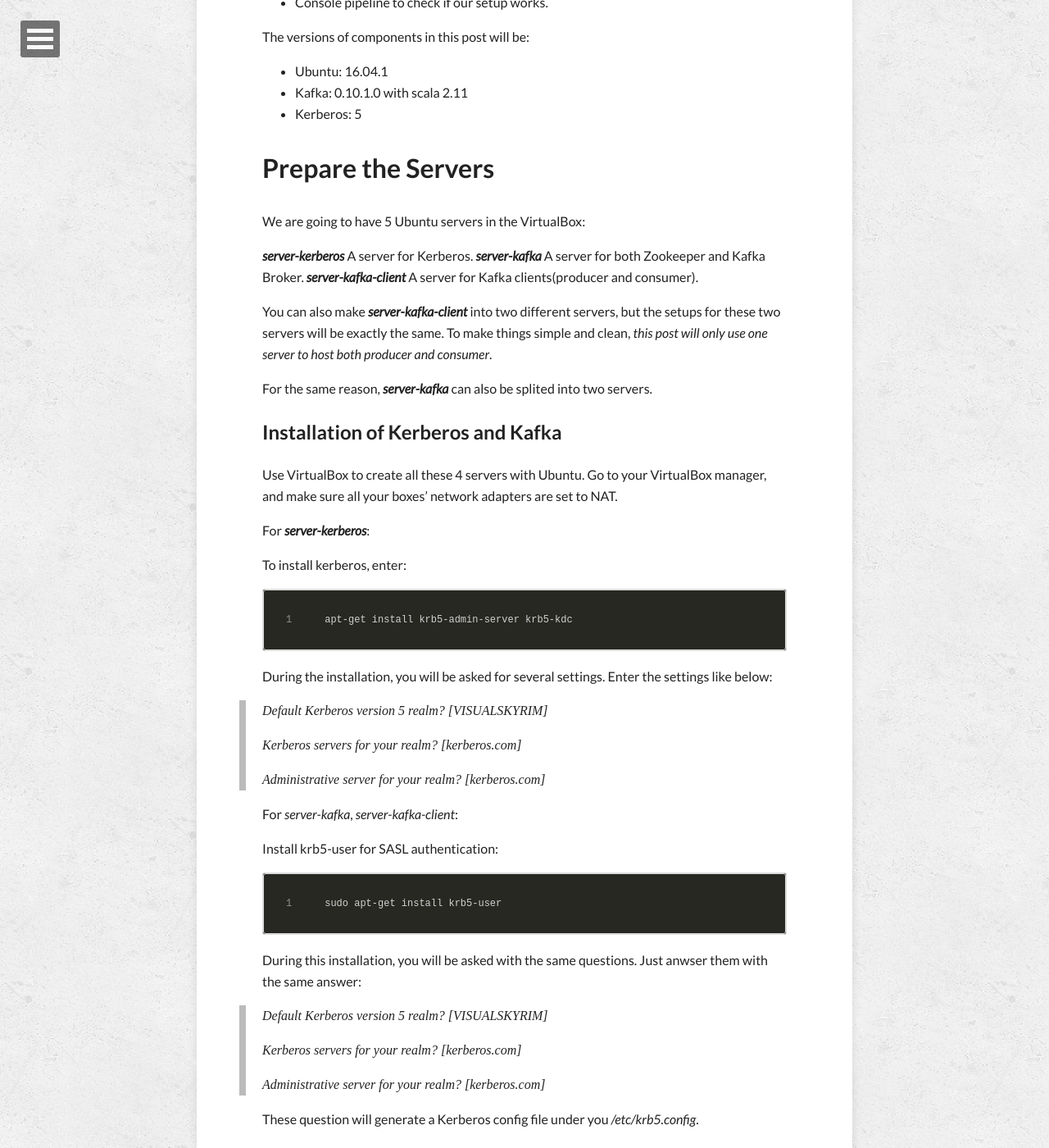
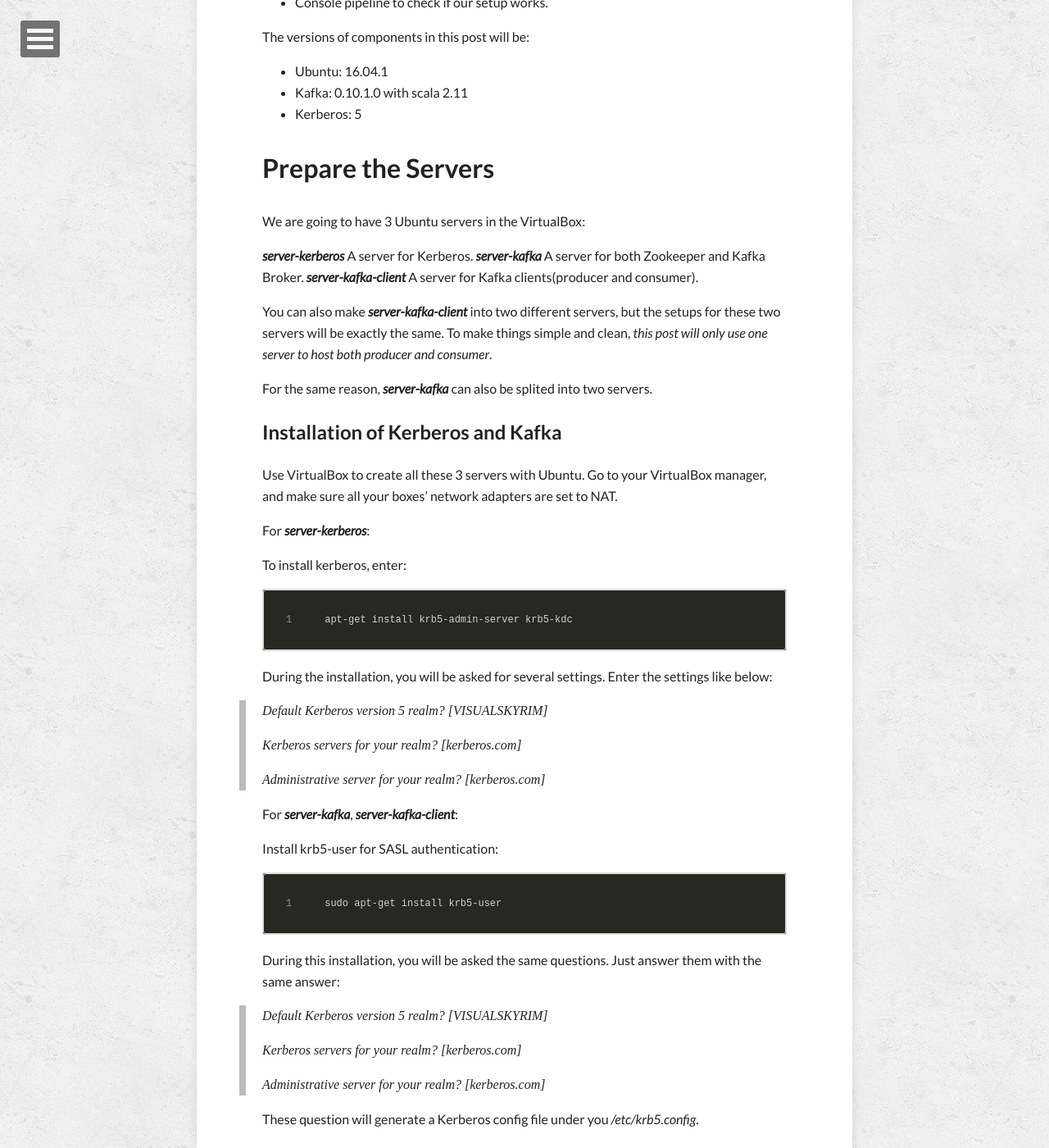
Before and after one commit to visualskyrim/visualskyrim.github.io, a Jekyll site: the page built from _posts/2017-01-26-build-kafka-with-kerberos.md, in a window 1280 px wide and 1400 px high, scrolled down 739 px. Shown: the whole window at 82% size. Built offline with Jekyll 4.4.1, drawn with Linux system fonts in a browser that asks for light colours; nearby versions of some CDN libraries; comment, search, counter and statistics services are not loaded; some of the changed text lies outside the part shown.

Commit message:
Fix typo in the post

````diff
--- a/_posts/2017-01-26-build-kafka-with-kerberos.md
+++ b/_posts/2017-01-26-build-kafka-with-kerberos.md
@@ -29,7 +29,7 @@ The versions of components in this post will be:
 
 # Prepare the Servers
 
-We are going to have 5 Ubuntu servers in the VirtualBox:
+We are going to have 3 Ubuntu servers in the VirtualBox:
 
 ***server-kerberos*** A server for Kerberos.
 ***server-kafka*** A server for both Zookeeper and Kafka Broker.
@@ -42,7 +42,7 @@ For the same reason, ***server-kafka*** can also be splited into two servers.
 
 ## Installation of Kerberos and Kafka
 
-Use VirtualBox to create all these 4 servers with Ubuntu.
+Use VirtualBox to create all these 3 servers with Ubuntu.
 Go to your VirtualBox manager, and make sure all your boxes' network adapters are set to NAT.
 
 For ***server-kerberos***:
@@ -62,7 +62,7 @@ During the installation, you will be asked for several settings. Enter the setti
 > *Administrative server for your realm?* [kerberos.com]
 
 
-For *server-kafka*, *server-kafka-client*:
+For ***server-kafka***, ***server-kafka-client***:
 
 Install krb5-user for SASL authentication:
 
@@ -70,7 +70,7 @@ Install krb5-user for SASL authentication:
 sudo apt-get install krb5-user
 ```
 
-During this installation, you will be asked with the same questions. Just anwser them with the same answer:
+During this installation, you will be asked the same questions. Just answer them with the same answer:
 
 > *Default Kerberos version 5 realm?* [VISUALSKYRIM]
 >
````
Also changed, not shown: other parts of _posts/2017-01-26-build-kafka-with-kerberos.md (+7 -7 lines).
